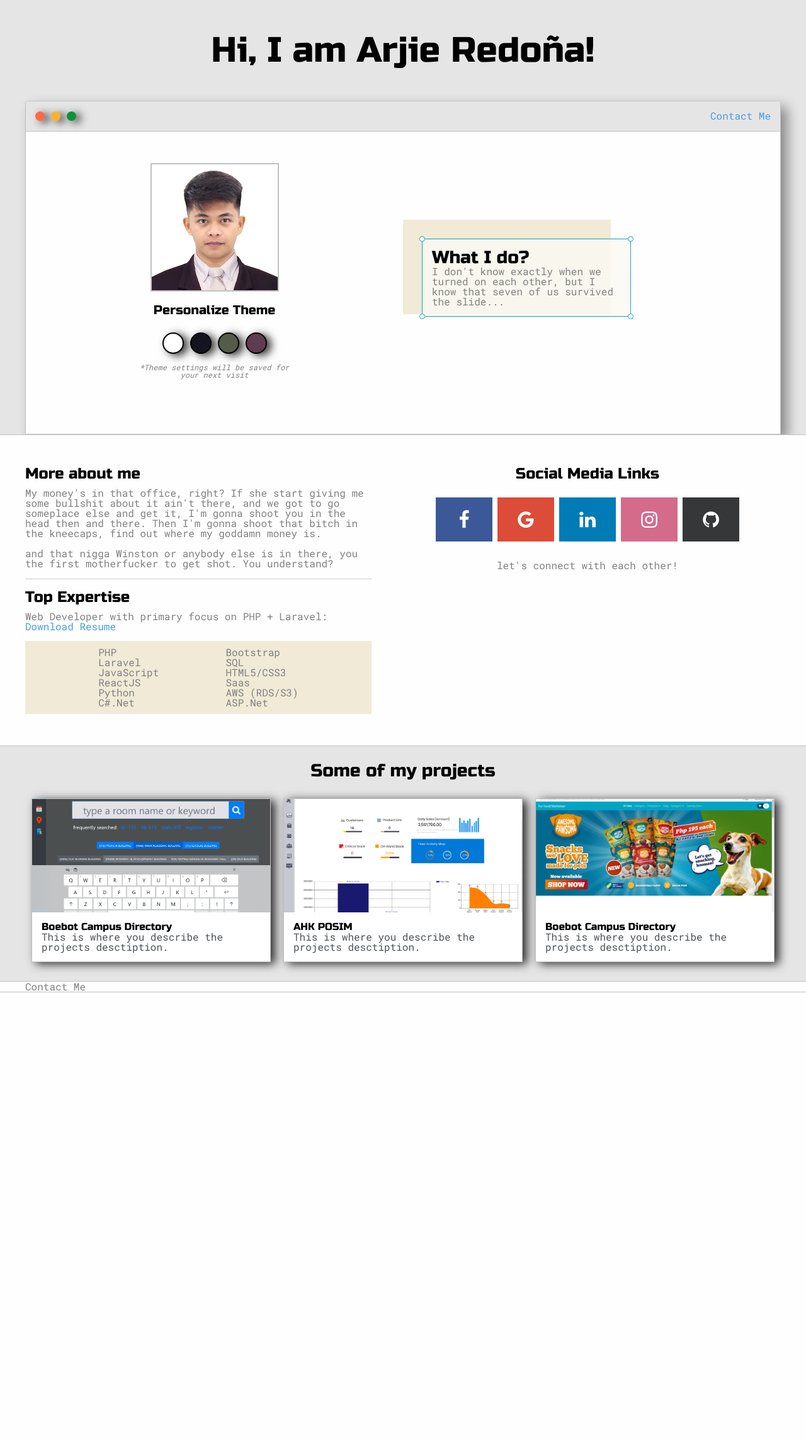
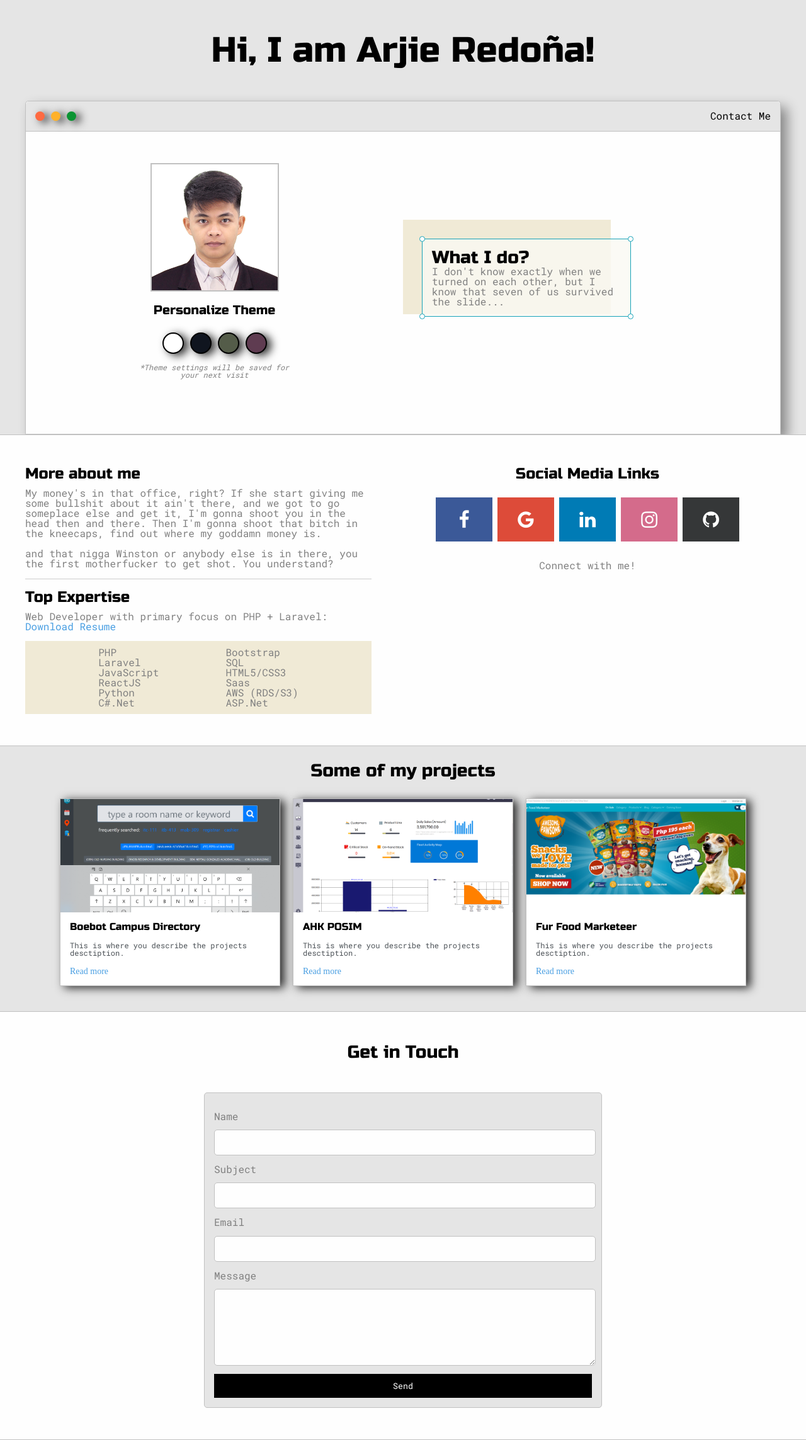
Before and after one commit to Aramxv/XPortfolio, a PHP site: page / in a window 1280 px wide. Shown: the whole page at 63% size. Before the commit the page ends 1576 px from the top, so only its background shows below. Run offline with PHP 8.4, Linux system fonts and the light colour scheme.

Commit message:
Prototype is done some feautures need to work

```diff
--- a/index.css
+++ b/css/index.css
@@ -151,11 +151,17 @@ input, select {
 
     --previewBG: rgb(251,249,243,0.8);
     --previewShadowBG: #F0EAD6;
+
+    --buttonColor: rgb(0, 0, 0);
 }
 
 html, body{
     padding: 0;
     margin: 0;
+}
+
+body *{
+    transition: 0.3s; /* Transition delay for changing color theme */
 }
 
 h1, h2, h3, h4, h5, h6, strong{
@@ -247,6 +253,10 @@ h6 { font-size: 16px; }
     display: inline-block;
     margin-right: 5px;
     margin-left: 5px;
+}
+
+#navigation a{
+    color: var(--mainText);
 }
 
 .dots-wrapper{
@@ -453,15 +463,16 @@ h6 { font-size: 16px; }
 
 .project-wrapper{
     display: grid;
-    grid-template-columns: repeat(auto-fit, 380px);
+    grid-template-columns: repeat(auto-fit, 350px);
     gap: 20px;
     justify-content: center;
     padding-top: 30px;
-    padding-bottom: 30px;
+    padding-bottom: 40px;
 }
 
 .project{
     border:1px solid var(--borderColor);
+
 
     -webkit-box-shadow: 7px 3px 14px 0px rgba(0,0,0,0.81);
     -moz-box-shadow: 7px 3px 14px 0px rgba(0,0,0,0.81);
@@ -487,7 +498,54 @@ h6 { font-size: 16px; }
 
 .project-intro{
     color: #4B5156;
-    font-size: 16px;
+    font-size: 12px;
+    padding-top: 15px;
+    padding-bottom: 15px;
+}
+
+.read-more{
+    font-size: 14px;
+}
+
+#contact-form{
+    display: block;
+    max-width: 600px;
+    margin: 0 auto;
+    border: 1px solid var(--borderColor);
+    padding: 15px;
+    border-radius: 5px;
+    background-color: var(--mainColor);
+    margin-bottom: 50px;
+}
+
+#contact-form label{
+    line-height: 2.7em;
+}
+
+#contact-form textarea{
+    min-height: 100px;
+    font-size: 14px;
+}
+
+
+.input-field{
+    width: 100%;
+    padding-top: 10px;
+    padding-bottom: 10px;
+    background-color: var(--secondaryColor);
+    border-radius: 5px;
+    border: 1px solid var(--borderColor);
+    font-size: 14px;
+}
+
+#submit-button{
+    width: 100%;
+    margin-top: 10px;
+    padding-top: 10px;
+    padding-bottom: 10px;
+    color: #FFF;
+    background-color: var(--buttonColor);
+    border: none;
 }
 
 
--- a/index.html
+++ b/index.html
@@ -13,46 +13,59 @@
     <!-- Include Font-Awesome CDN-->
     <link rel="stylesheet" href="https://cdnjs.cloudflare.com/ajax/libs/font-awesome/4.7.0/css/font-awesome.min.css">
 
-    <link rel="stylesheet" href="index.css">
+    <!-- Include Default Custom CSS-->
+    <link rel="stylesheet" href="css/index.css">
+
+    <!-- Changed Color Theme CSS-->
+    <link id="theme-style" rel="stylesheet" href="">
 
     <title>Portfolio-Arjie Redoña</title>
 </head>
 <body>
-
+    <!-- Main Section-->
     <section class="main-section">
         <div class="main-container">
+            <!-- Page Heading-->
             <div class="heading-wrapper">
                 <h1>Hi, I am Arjie Redoña!</h1>
             </div>
+            <!-- //!Page Heading-->
 
             <div class="introduction-wrapper">
                 <div class="nav-wrapper">
+                    <!-- Three dots Navigation-->
                     <div class="dots-wrapper">
                         <div id="dot-1" class="browser-dot"></div>
                         <div id="dot-2" class="browser-dot"></div>
                         <div id="dot-3" class="browser-dot"></div>
                     </div>
+                    <!-- //!Three dots Navigation-->
                     <ul id="navigation">
-                        <li><a href="#">Contact Me</a></li>
+                        <li><a href="#contactMe">Contact Me</a></li>
                     </ul>
                 </div>
+                <!-- Left Column-->
                 <div class="left-column">
                     <img id="profile" src="assets/img/Me.jpeg" alt="Profile">
                     <h5 style="text-align: center; line-height: 3;">Personalize Theme</h5>
-
+                    <!-- Theme Options Picker-->
                     <div id="theme-options-wrapper">
-                        <div id="light-theme" class="dot-theme"></div>
-                        <div id="blue-theme" class="dot-theme"></div>
-                        <div id="green-theme" class="dot-theme"></div>
-                        <div id="purple-theme" class="dot-theme"></div>
+                        <div data-mode="light" id="light-theme" class="dot-theme"></div>
+                        <div data-mode="blue" id="blue-theme" class="dot-theme"></div>
+                        <div data-mode="green" id="green-theme" class="dot-theme"></div>
+                        <div data-mode="purple" id="purple-theme" class="dot-theme"></div>
                     </div>
-
+                    <!-- //!Theme Options Picker-->
                     <p id="settings-note">
                         *Theme settings will be saved for<br> your next visit
                     </p>
                 </div>
+                <!-- //!Left Column-->
+
+                <!-- Right Column-->
                 <div class="right-column">
                     <div id="preview-shadow">
+                        <!-- What do I do Section-->
                         <div id="preview">
                             <div id="corner-tl" class="corner"></div>
                             <div id="corner-tr" class="corner"></div>
@@ -61,29 +74,29 @@
                             <div id="corner-br" class="corner"></div>
                             <div id="corner-bl" class="corner"></div>
                         </div>
+                        <!-- //!What do I do Section-->
                     </div>
                 </div>
+                <!-- Right Column-->
             </div>
         </div>
     </section>
+    <!-- Main Section-->
 
+    <!-- About Me Section-->
     <section class="sub-section">
         <div class="main-container">
             <div class="about-wrapper">
                 <div class="about-me">
                     <h4 style="padding-bottom: 10px;">More about me</h4>
-
                     <p>
                         My money's in that office, right? If she start giving me some bullshit about it ain't there, and we got to go someplace else and get it, I'm gonna shoot you in the head then and there. Then I'm gonna shoot that bitch in the kneecaps, find out where my goddamn money is.
                     </p><br>
-
                     <p>
                         and that nigga Winston or anybody else is in there, you the first motherfucker to get shot. You understand?
                     </p>
-
                     <hr>
                     <h4 style="padding-bottom: 10px;">Top Expertise</h4>
-
                     <p>
                         Web Developer  with primary focus on PHP + Laravel:<br>
                         <a
@@ -93,6 +106,7 @@
                     </p>
 
                     <div id="skills">
+                        <!-- Left Side Skills-->
                         <ul>
                             <li>PHP</li>
                             <li>Laravel</li>
@@ -101,6 +115,9 @@
                             <li>Python</li>
                             <li>C#.Net</li>
                         </ul>
+                        <!-- //!Left Side Skills-->
+
+                        <!-- Right Side Skills-->
                         <ul>
                             <li>Bootstrap</li>
                             <li>SQL</li>
@@ -109,63 +126,88 @@
                             <li>AWS (RDS/S3)</li>
                             <li>ASP.Net</li>
                         </ul>
+                        <!-- //!Right Side Skills-->
                     </div>
                 </div>
 
+                <!-- Social Media Links-->
                 <div class="social-wrapper">
                     <div class="social">
                         <h4 style="padding-bottom: 20px;">Social Media Links</h4>
-                        <a href="#" class="fa fa-facebook"></a>
-                        <a href="#" class="fa fa-google"></a>
-                        <a href="#" class="fa fa-linkedin"></a>
-                        <a href="#" class="fa fa-instagram"></a>
-                        <a href="#" class="fa fa-github"></a>
-                        <p style="padding-top: 25px;">let's connect with each other!</p>
+                        <a href="#" target="_blank" class="fa fa-facebook"></a>
+                        <a href="#" target="_blank" class="fa fa-google"></a>
+                        <a href="#" target="_blank" class="fa fa-linkedin"></a>
+                        <a href="#" target="_blank" class="fa fa-instagram"></a>
+                        <a href="#" target="_blank" class="fa fa-github"></a>
+                        <p style="padding-top: 25px;">Connect with me!</p>
                     </div>
                 </div>
-
+                <!-- //!Social Media Links-->
             </div>
         </div>
     </section>
+    <!-- //!About Me Section-->
 
+    <!-- Projects Section-->
     <section class="main-section">
         <div class="main-container">
             <h3 style="text-align: center; padding-top: 25px">Some of my projects</h3>
-
             <div class="project-wrapper">
-
                     <div class="project">
                         <img class="thumbnail" src="assets/projects/Boebot-Directory.png" alt="Boebot">
                         <div class="project-preview">
                             <h6 class="project-title">Boebot Campus Directory</h6>
                             <p class="project-intro">This is where you describe the projects desctiption.</p>
+                            <a class="read-more" href="boebot.html" target="_blank">Read more</a>
                         </div>
                     </div>
-
                     <div class="project">
                         <img class="thumbnail" src="assets/projects/AHK-POSIM.png" alt="Boebot">
                         <div class="project-preview">
                             <h6 class="project-title">AHK POSIM</h6>
                             <p class="project-intro">This is where you describe the projects desctiption.</p>
+                            <a class="read-more" href="#" target="_blank">Read more</a>
                         </div>
                     </div>
-
                     <div class="project">
                         <img class="thumbnail" src="assets/projects/Marketeer.png" alt="Boebot">
                         <div class="project-preview">
-                        <h6 class="project-title">Boebot Campus Directory</h6>
+                            <h6 class="project-title">Fur Food Marketeer</h6>
                             <p class="project-intro">This is where you describe the projects desctiption.</p>
+                            <a class="read-more" href="#" target="_blank">Read more</a>
                         </div>
                     </div>
             </div>
         </div>
     </section>
+    <!-- //!Projects Section-->
 
-    <section class="sub-section">
+    <!-- Contact Me Section-->
+    <section id="contactMe" class="sub-section">
         <div class="main-container">
-            <p>Contact Me</p>
+            <h3 style="text-align: center; padding: 50px">Get in Touch</h3>
+
+            <form id="contact-form">
+                <label>Name</label>
+                <input type="text" class="input-field" name="name">
+
+                <label>Subject</label>
+                <input type="text" class="input-field" name="subject">
+
+                <label>Email</label>
+                <input type="text" class="input-field" name="email">
+
+                <label>Message</label>
+                <textarea class="input-field" name="message"></textarea>
+
+                <input id="submit-button" type="submit" value="Send">
+            </form>
         </div>
     </section>
+    <!-- //!Contact Me Section-->
+
+    <!-- Include the JavaScript File-->
+    <script type="text/javascript" src="js/index.js"></script>
 
 </body>
 </html>
--- /dev/null
+++ b/js/index.js
@@ -0,0 +1,58 @@
+/* ---------------------------
+   | JAVASCRIPT MASTER FILE  |
+   ---------------------------
+*/
+
+/*
+    ----------------------------------------------------------------------
+    | SAVE THE THEME VALUE IN LOCAL STORAGE                              |
+    | SO, THAT WHEN THE USER REFRESH THE PAGE THE SET COLOR              |
+    | WILL RESTORE AGAIN AND NOT GONNA RETURN TO DEFAULT('LIGHT') THEME  |
+    | I'LL USE THE LOCAL STORAGE TO SAVE INFORMATION IN THE BROWSER      |
+    | INSPECT ELEMENT > APPLICATION > LOCAL STORAGE                      |
+    ----------------------------------------------------------------------
+*/
+let theme = localStorage.getItem('theme')
+
+/*
+   -----------------------------------------------
+   | ON THE FIRST LOAD WE SET THE THEME TO LIGHT |
+   -----------------------------------------------
+*/
+if (theme == null){
+    setTheme('light')
+} else {
+    setTheme(theme)
+}
+
+let themeDots = document.getElementsByClassName('dot-theme')
+
+for (var i=0; themeDots.length > i; i++){
+    themeDots[i].addEventListener('click', function(){
+        let mode = this.dataset.mode
+        console.log('Option clicked:', mode)
+        setTheme(mode)
+    })
+}
+
+/*
+   --------------------------------------------------------------------
+   | GRAB THE LINK ID (theme-style) IN index.html                     |
+   | AND SET THE HREF PROPERTY TO WHATEVER THE MODE BEING SELECTED    |
+   --------------------------------------------------------------------
+*/
+function setTheme(mode){
+    if(mode == 'light'){
+        document.getElementById('theme-style').href = 'css/index.css'
+    }
+    if(mode == 'blue'){
+        document.getElementById('theme-style').href = 'css/blue.css'
+    }
+    if(mode == 'green'){
+        document.getElementById('theme-style').href = 'css/army.css'
+    }
+    if(mode == 'purple'){
+        document.getElementById('theme-style').href = 'css/purple.css'
+    }
+    localStorage.setItem('theme', mode)
+}
```
Also changed, not shown: boebot.html (added, +44 -0 lines), css/army.css (added, +25 -0 lines), css/blue.css (added, +25 -0 lines), css/purple.css (added, +25 -0 lines), assets/projects/Boebot-Directory.png. Lines whose indentation alone changed are shown as unchanged.
